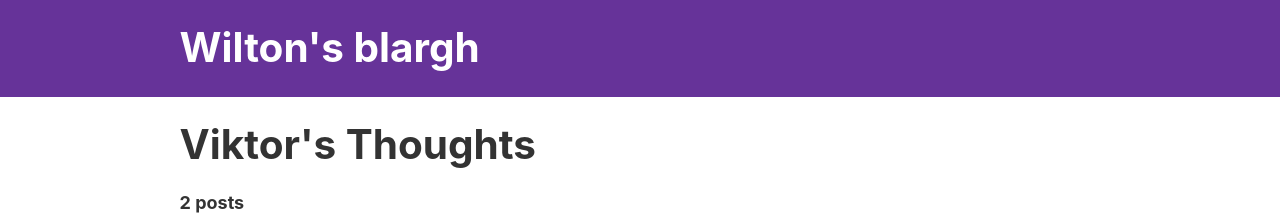
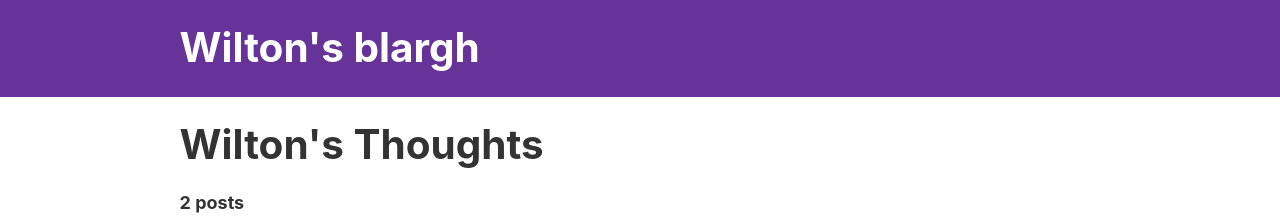
Before and after one commit to WiltonHotz/GatsbyJS-blog, a Gatsby site: page / in a window 1280 px wide. Shown: the top 217 px of the page. Built offline with nearby package versions, Linux system fonts and the light colour scheme; Gatsby itself is replaced by a stand-in of ours.

Commit message:
changed title

```diff
--- a/src/pages/index.js
+++ b/src/pages/index.js
@@ -20,7 +20,7 @@ export default ({ data }) => {
   <Layout>
   <SEO title="Home" />
   <div>
-    <h1>Viktor's Thoughts</h1>
+    <h1>Wilton's Thoughts</h1>
     <h4>{ data.allMarkdownRemark.totalCount } posts</h4>
     {
       data.allMarkdownRemark.edges.map(({node}) => (
```
